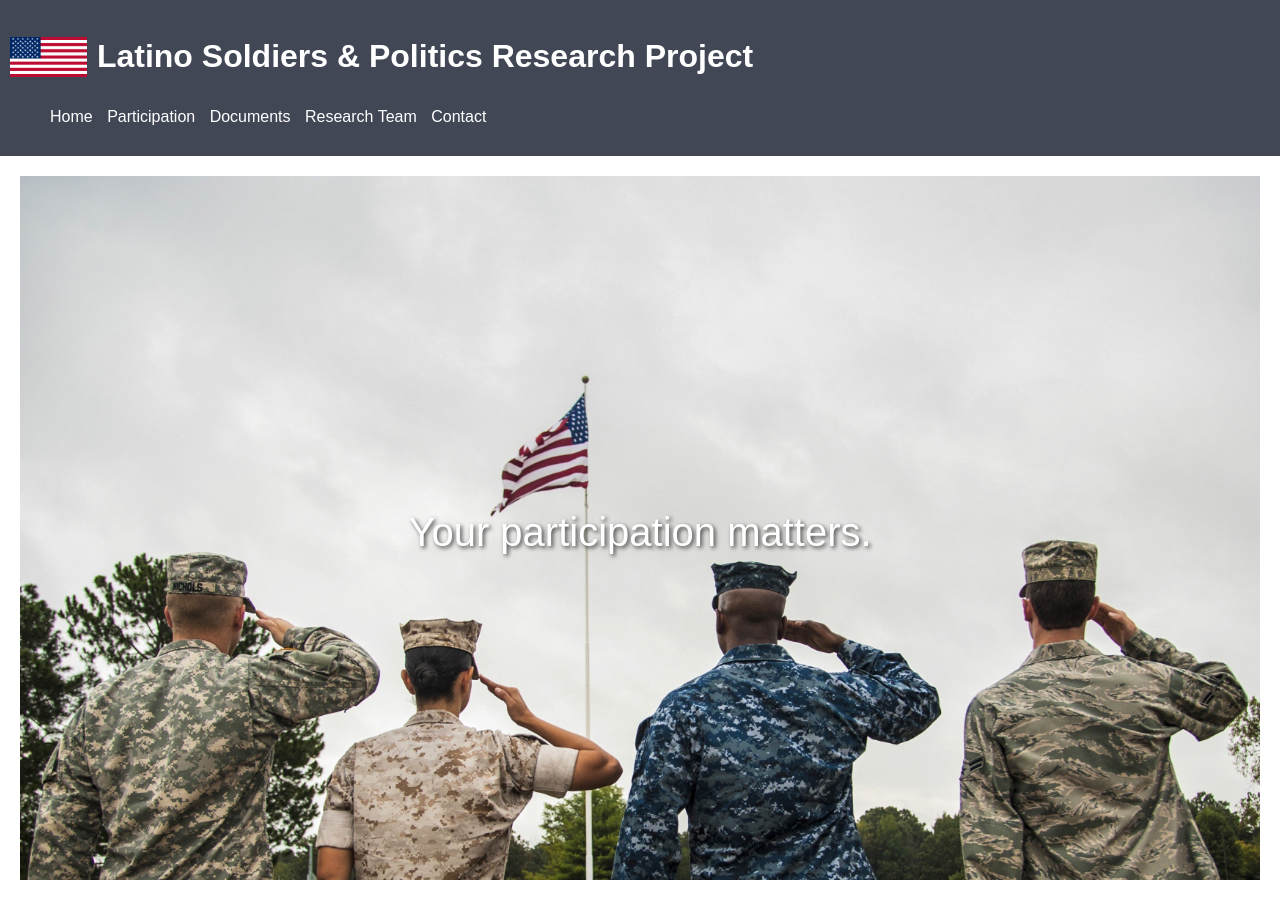
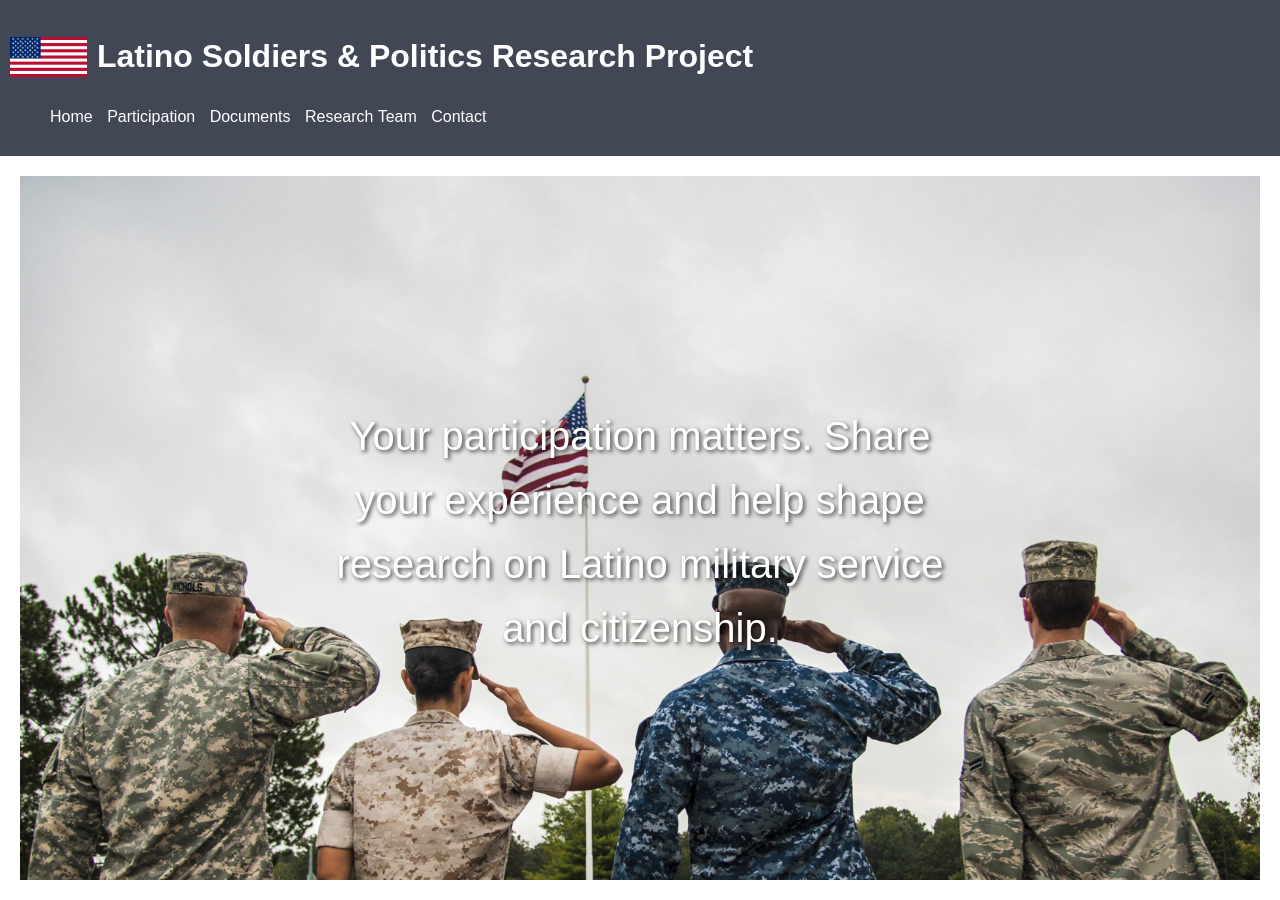
Before and after one commit to juliocedillo/military, a Jekyll site: the page built from index.md, in a window 1280 px wide and 900 px high. Built offline with Jekyll 4.4.1, drawn with Linux system fonts in a browser that asks for light colours; some of the changed text lies outside the part shown.

Commit message:
Add project summary table to index.md
Added a table to summarize the project's goals, methods, and impacts, replacing a previous markdown table format.

```diff
--- a/index.md
+++ b/index.md
@@ -17,23 +17,39 @@ permalink: /
       text-shadow: 2px 2px 4px rgba(0,0,0,0.7);
   ">
     Your participation matters.
+    Share your experience and help shape research on Latino military service and citizenship.
 
   </div>
 
 </div>
-
-Share your experience and help shape research on Latino military service and citizenship.
 
 
 <p align="center">
   <img src="https://juliocedillo.github.io/military/assets/images/branches.png">
 </p>
 
-
-
-|Goal|Method|Impact|
-|---|---|---|
-|This project investigates the role of military service and its influences on Latino soldiers’ identity and political engagement. It also seeks to understand how military service creates ideas of citizenship and how Latinos are perceived in American society|This project utilizes in-depth interviewing. This involves speaking with Latino soldiers to understand their cultural upbringing, decision to enlist, experiences in the military, patriotism and self self-perception, and voting/political identification.|We hope that understanding the changes that Latino soldiers undergo will reveal whether they change or affirm political preferences through the military, and how those changes either reflect the current political engagement of Latinos or stray from political preconceptions. Subsequently, we hope to understand how military service is utilized for citizenship purposes for Latino recognition as Americans. Additionally, we hope to contribute to military sociology and provide contemporary insights into the state of Latino soldiers today, as much research on Latino soldiers tends to be historical.|
+<table>
+  <thead>
+    <tr>
+      <th>Goal</th>
+      <th>Method</th>
+      <th>Impact</th>
+    </tr>
+  </thead>
+  <tbody>
+    <tr>
+      <td>
+        This project investigates the role of military service and its influences on Latino soldiers’ identity and political engagement. It also seeks to understand how military service creates ideas of citizenship and how Latinos are perceived in American society
+      </td>
+      <td>
+        This project utilizes in-depth interviewing. This involves speaking with Latino soldiers to understand their cultural upbringing, decision to enlist, experiences in the military, patriotism and self self-perception, and voting/political identification.
+      </td>
+      <td>
+        We hope that understanding the changes that Latino soldiers undergo will reveal whether they change or affirm political preferences through the military, and how those changes either reflect the current political engagement of Latinos or stray from political preconceptions. Subsequently, we hope to understand how military service is utilized for citizenship purposes for Latino recognition as Americans. Additionally, we hope to contribute to military sociology and provide contemporary insights into the state of Latino soldiers today, as much research on Latino soldiers tends to be historical.
+      </td>
+    </tr>
+  </tbody>
+</table>
 
 <p>&nbsp;&nbsp;&nbsp;</p>
 
```
